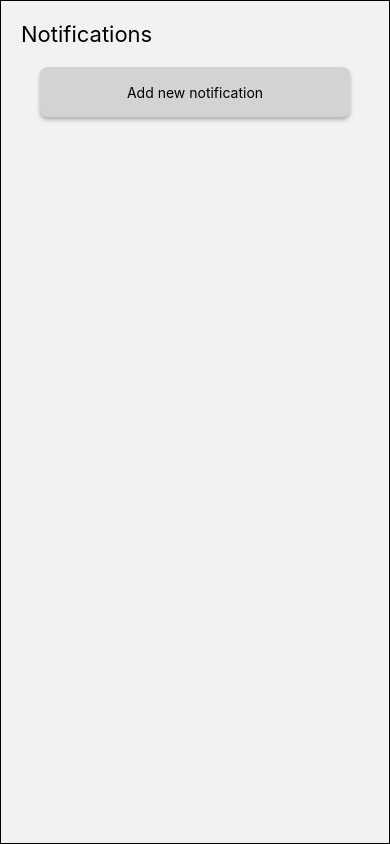
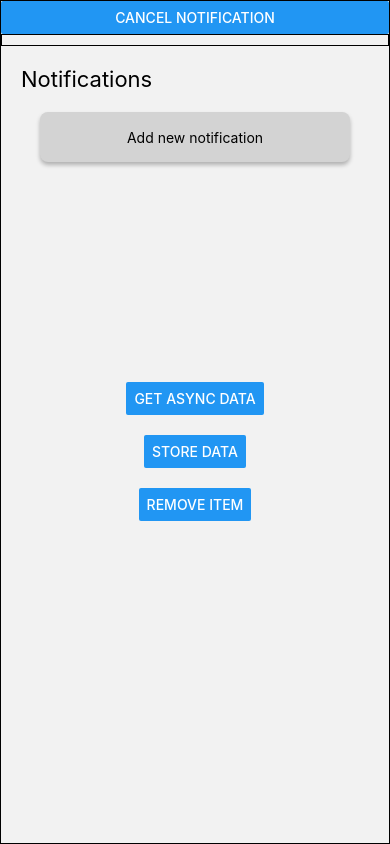
Before and after one commit to tobosten/ActionPriorities, a React Native app: screen /NotificationScreen in a window 390 px wide. Built offline with nearby package versions, Linux system fonts and the light colour scheme; what react-native-push-notification would draw is missing.

Commit message:
Started creating list with notifications.

```diff
--- a/src/Notifications.js
+++ b/src/Notifications.js
@@ -26,14 +26,26 @@ class Notifications {
         });
     };
 
-    scheduleNotification({ date, title, message, repeat }) {
+    scheduleNotification({ date, id, title, message, repeat }) {
         PushNotification.localNotificationSchedule({
             channelId: "reminders",
+            id: id,
             title: title,
             message: message,
             date,
-            repeatType: repeat //repeats every day
+            repeatType: repeat //repeats  month | week | day | hour | minute
         })
+
+    }
+/*
+    cancelLocalNotification({ id }) {
+        PushNotification.cancelLocalNotification({ id: `${id}` })
+
+
+    } */
+
+    cancelAllNotifications() {
+        PushNotification.cancelAllLocalNotifications()
     }
 }
 
--- a/src/screens/NotificationScreen.js
+++ b/src/screens/NotificationScreen.js
@@ -8,6 +8,7 @@ import Notifications from '../Notifications'
 import borderShadow from '../assets/borderShadow'
 import InputComponent from '../components/InputComponent'
 import AsyncStorage from '@react-native-async-storage/async-storage'
+import PushNotification from 'react-native-push-notification'
 
 
 const NotificationScreen = () => {
@@ -46,7 +47,8 @@ const NotificationScreen = () => {
             title: titleInput,
             message: messageInput,
             date: time,
-            repeat: daily
+            repeat: daily,
+            id: "10"
         })
 
         setTitleInput("")
@@ -58,17 +60,25 @@ const NotificationScreen = () => {
 
 
     const storeData = async (value) => {
+        let arr = [{ title: "Title2", message: "Message2", date: new Date(), repeat: true, id: "2" }]
         try {
-            const jsonValue = JSON.stringify(value)
-            await AsyncStorage.setItem("@storage_Key", jsonValue)
+            /*  const jsonValue = JSON.stringify(value) */
+            let data = null
+            getData(data);
+            console.log(data);
+
+            /* const jsonValue = JSON.stringify(arr)
+            console.log(jsonValue)
+            await AsyncStorage.setItem("@storage_Key", jsonValue) */
         } catch (e) {
 
         }
     }
 
-    const getData = async () => {
+    const getData = async (data) => {
         try {
             const jsonValue = await AsyncStorage.getItem('@storage_Key')
+
             setAsyncStorageData(JSON.parse(jsonValue))
         } catch (e) {
         }
@@ -91,11 +101,48 @@ const NotificationScreen = () => {
         setSelectedTime(`${hours} : ${min}`)
     }
 
+    console.log(asyncStorageData)
 
+
+    const renderItem = ({ item }) => {
+
+        return (
+            <View style={{ borderWidth: 1, width: "80%", alignSelf: "center", flexDirection: "row" }}>
+                <View style={{ flex: 1, paddingLeft: 10, borderWidth: 1, }}>
+                    <Text style={{ fontStyle: "italic" }}>Title</Text>
+                    <Text numberOfLines={1} ellipsizeMode='tail' style={{ fontSize: 20 }}>Title1</Text>
+                </View>
+                <View style={{ flex: 1, paddingHorizontal: 10, justifyContent: "center", borderWidth: 1, }}>
+                    <Text style={{ fontStyle: "italic" }}>Message</Text>
+                    <Text numberOfLines={1} ellipsizeMode='tail' style={{ marginVertical: 3, }}>Message1Message1Message1</Text>
+                </View>
+                <View style={{ flex: 1, borderWidth: 1, }}>
+                    <Text style={{ fontStyle: "italic" }}>Time</Text>
+                    <Text style={{ fontSize: 20, alignSelf: "center" }}>10:00</Text>
+                </View>
+            </View >
+        )
+    }
 
     return (
         <SafeAreaView style={{ flex: 1, }}>
             <View style={{ borderWidth: 1, flex: 1, }}>
+                <Button
+                    title="cancel notification"
+                    onPress={() => {
+                        /* Notifications.cancelAllNotifications() */
+                        /* Notifications.cancelLocalNotification("10") */
+                        PushNotification.cancelLocalNotification("10")
+                    }}
+                />
+                <View style={{ borderWidth: 1, padding: 5 }}>
+                    <FlatList
+                        data={asyncStorageData}
+                        renderItem={renderItem}
+                        keyExtractor={(item, index) => index}
+                    />
+                </View>
+
 
                 <Text style={{ fontSize: 22, marginTop: 20, marginLeft: 20 }}>Notifications</Text>
 
@@ -116,6 +163,37 @@ const NotificationScreen = () => {
                         }}>
                         <Text>Add new notification</Text>
                     </TouchableOpacity>
+
+
+                    <View style={{ marginTop: 200 }}>
+                        <Button
+                            title="get async data"
+                            onPress={() => {
+                                getData()
+                                console.log("storage data ", asyncStorageData);
+                            }}
+                        />
+                    </View>
+
+                    <View style={{ marginTop: 20 }}>
+                        <Button
+                            title="Store data"
+                            onPress={() => {
+                                storeData()
+                                console.log("Storing data", asyncStorageData);
+                            }}
+                        />
+                    </View>
+
+                    <View style={{ marginTop: 20 }}>
+                        <Button
+                            title="Remove item"
+                            onPress={async () => {
+                                await AsyncStorage.removeItem("@storage_Key")
+                                console.log("storage data ", asyncStorageData);
+                            }}
+                        />
+                    </View>
 
 
                     <Modal
@@ -271,15 +349,6 @@ const NotificationScreen = () => {
                         <></>
                     )}
 
-                    {/*  <View style={{ marginTop: 500 }}>
-                        <Button
-                            title="get async data"
-                            onPress={() => {
-                                getData()
-                                console.log("storage data ", asyncStorageData);
-                            }}
-                        />
-                    </View> */}
 
 
                 </View>
```
